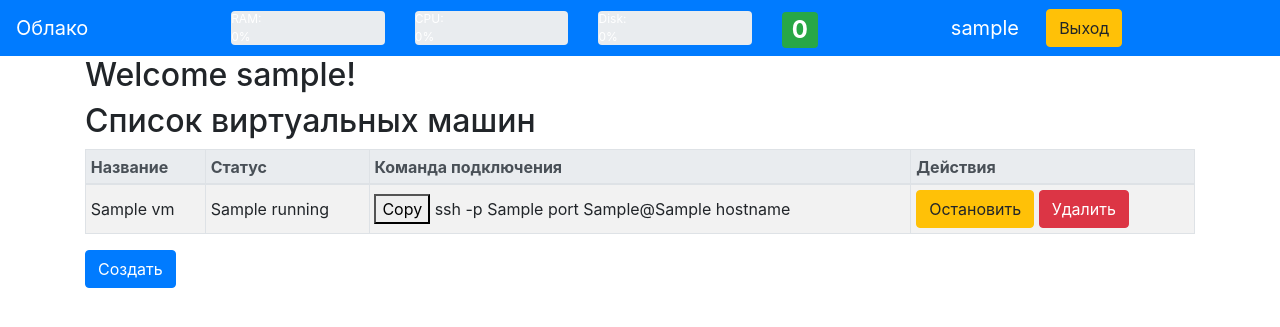
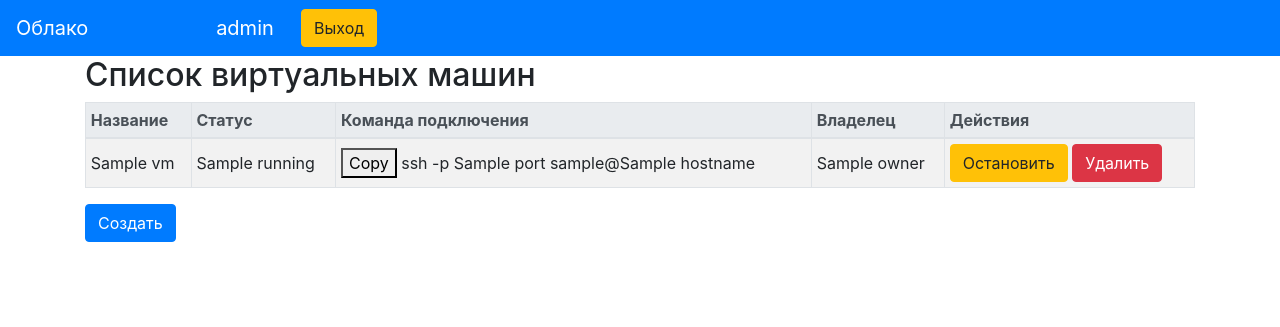
Before and after one commit to koroteevmv/cloud-panel, a Flask app: template app/templates/vm_list.html in a window 1280 px wide. Shown: the top 327 px of the page. Run offline with Flask 2, Linux system fonts and the light colour scheme; a user stored in the database is signed in; tables that the repository leaves empty hold one stand-in row (values such as "Sample post"); the template is opened without the code that fills it: values that come from a table or form of the project are taken from there, most other values are stand-ins (such as "Sample title", 1, 10 or a date in 2020); some libraries are stand-ins or nearby versions.

Commit message:
Добавлена ролевая модель

```diff
--- a/app/models.py
+++ b/app/models.py
@@ -1,20 +1,24 @@
 from datetime import datetime
 
 from flask_login import UserMixin
+from flask_sqlalchemy import SQLAlchemy
 from werkzeug.security import generate_password_hash, check_password_hash
 
-from app import db
+from app import app
+
+db = SQLAlchemy(app)
 
 
 class User(db.Model, UserMixin):
     __tablename__ = 'users'
     id = db.Column(db.Integer(), primary_key=True)
-    username = db.Column(db.String(50), nullable=False, unique=True)
-    email = db.Column(db.String(100), nullable=False, unique=True)
-    login_way = db.Column(db.String(100), nullable=False)
+    username = db.Column(db.String(100), nullable=False, unique=True)
+    email = db.Column(db.String(100), nullable=False)
+    login_way = db.Column(db.String(20), nullable=False)
     password_hash = db.Column(db.String(100), nullable=True)
     created_on = db.Column(db.DateTime(), default=datetime.utcnow)
     updated_on = db.Column(db.DateTime(), default=datetime.utcnow, onupdate=datetime.utcnow)
+    machines = db.relationship('Machine', backref='users', lazy=True)
 
     def __repr__(self):
         return "<{}:{}>".format(self.id, self.username)
@@ -29,4 +33,28 @@
         print(self.password_hash, generate_password_hash(password), password)
         return check_password_hash(self.password_hash, password)
 
-# TODO добавить таблицы образов и машин
+
+class Image(db.Model):
+    __tablename__ = 'images'
+    id = db.Column(db.Integer(), primary_key=True)
+    filename = db.Column(db.String(100), nullable=False, unique=True)
+    name = db.Column(db.String(100), nullable=False)
+    description = db.Column(db.String(1000), nullable=False)
+    username = db.Column(db.String(100), nullable=False)
+    created_on = db.Column(db.DateTime(), default=datetime.utcnow)
+    machines = db.relationship('Machine', backref='images', lazy=True)
+
+    def __repr__(self):
+        return f"{self.name}"
+
+
+class Machine(db.Model):
+    __tablename__ = 'machines'
+    id = db.Column(db.Integer(), primary_key=True)
+    name = db.Column(db.String(100), nullable=False)
+    id_string = db.Column(db.String(1000), nullable=False)
+    owner_id = db.Column(db.Integer, db.ForeignKey('users.id'), nullable=False)
+    image_id = db.Column(db.Integer, db.ForeignKey('images.id'), nullable=True)
+
+    def __repr__(self):
+        return f"{self.name}"
--- a/app/templates/main.html
+++ b/app/templates/main.html
@@ -24,35 +24,8 @@
 <nav class="navbar navbar-dark bg-primary">
     <a class="navbar-brand" href="/">Облако</a>
 
-{#    <div class="navbar-expand" id="navbarSupportedContent">#}
-{#        <ul class="navbar-nav mr-auto">#}
-{#            <li class="nav-item active">#}
-{#                <a class="nav-link" href="/index">Home <span class="sr-only">(current)</span></a>#}
-{#            </li>#}
-{##}
-{#            <li class="nav-item dropdown">#}
-{#                <a class="nav-link dropdown-toggle" href="#"#}
-{#                   id="navbarDropdown" role="button"#}
-{#                   data-toggle="dropdown" aria-haspopup="true"#}
-{#                   aria-expanded="false">#}
-{#                    Демо страницы#}
-{#                </a>#}
-{#                <div class="dropdown-menu" aria-labelledby="navbarDropdown">#}
-{#                    <a class="dropdown-item" href="/index">Главная</a>#}
-{#                    <div class="dropdown-divider"></div>#}
-{#                    <a class="dropdown-item" href="/web/1/wishes">Ввод хотелок</a>#}
-{#                    <a class="dropdown-item" href="/web/1/schemes/1/purchase/">Закупки</a>#}
-{#                    <a class="dropdown-item" href="/web/1/schemes/1/production">Производство</a>#}
-{#                    <a class="dropdown-item" href="/web/1/launch">Запуск</a>#}
-{#                    <div class="dropdown-divider"></div>#}
-{#                    <a class="dropdown-item" href="/web/1/bi">Аналитика</a>#}
-{#                    <a class="dropdown-item" href="/web/add_model">Новая модель</a>#}
-{#                </div>#}
-{#            </li>#}
-{#        </ul>#}
-{#    </div>#}
-
-    <div class="container w-75"><div class="row align-items-center w-100">
+    <div class="container w-75"><div class="row align-items-right w-100">
+    {% if admin %}
     <div class="col-sm">
 {#        <p>Использование памяти</p>#}
         <div class="progress"  style="height: 2.1rem;"
@@ -85,6 +58,10 @@
        <h2 class="m-0 align-middle"><a href="/" class="badge badge-success" id="running">0</a></h2>
     </div>
 
+    <div class="col-sm align-middle">
+       <h2 class="m-0 align-middle"><a href="/settings/" class="badge badge-success" id="running">Настройки</a></h2>
+    </div>
+    {% endif %}
 
     <div class="form-inline my-2 my-lg-0">
         {% if (current_user.is_authenticated) %}
@@ -114,56 +91,57 @@
 
 </div>
 
+{% if admin %}
+<script>
+    let mem_pg = document.getElementById("mem_pb");
+    let cpu_pg = document.getElementById("cpu_pb");
+    let disk_pg = document.getElementById("disk_pb");
+    let running = document.getElementById("running");
 
-{#<script>#}
-{#    let mem_pg = document.getElementById("mem_pb");#}
-{#    let cpu_pg = document.getElementById("cpu_pb");#}
-{#    let disk_pg = document.getElementById("disk_pb");#}
-{#    let running = document.getElementById("running");#}
-{##}
-{#    function get_params() {#}
-{#        fetch('/monitor/')#}
-{#            .then((response) => {#}
-{#                return response.json();#}
-{#            })#}
-{#            .then((data) => {#}
-{#                console.log(data);#}
-{##}
-{#                mem_pg.style.width = Math.max(20, data['mem_per']) + '%'    ;#}
-{#                mem_pg.innerText = "RAM: " + data['mem_per'] + '%';#}
-{#                if (data['mem_per'] > 90)#}
-{#                    mem_pg.className = "progress-bar bg-danger";#}
-{#                else if (data['mem_per'] > 50)#}
-{#                    mem_pg.className = "progress-bar bg-warning";#}
-{#                else if (data['mem_per'] <= 50)#}
-{#                    mem_pg.className = "progress-bar bg-success";#}
-{##}
-{#                disk_pg.style.width = Math.max(20, data['disk_per']) + '%';#}
-{#                disk_pg.innerText = "Disk: " + data['disk_per'] + '%';#}
-{#                if (data['disk_per'] > 90)#}
-{#                    disk_pg.className = "progress-bar bg-danger";#}
-{#                else if (data['disk_per'] > 50)#}
-{#                    disk_pg.className = "progress-bar bg-warning";#}
-{#                else if (data['disk_per'] <= 50)#}
-{#                    disk_pg.className = "progress-bar bg-success";#}
-{##}
-{#                cpu_pg.style.width = Math.max(20, data['cpu']) + '%';#}
-{#                cpu_pg.innerText = "CPU: " + data['cpu'] + '%';#}
-{#                if (data['cpu'] > 90)#}
-{#                    cpu_pg.className = "progress-bar bg-danger";#}
-{#                else if (data['cpu'] > 50)#}
-{#                    cpu_pg.className = "progress-bar bg-warning";#}
-{#                else if (data['cpu'] <= 50)#}
-{#                    cpu_pg.className = "progress-bar bg-success";#}
-{##}
-{#                running.innerText = data['running'];#}
-{#            });#}
-{#    }#}
-{##}
-{#    get_params();#}
-{#    setInterval(get_params, 2000);#}
-{##}
-{#</script>#}
+    function get_params() {
+        fetch('/monitor/')
+            .then((response) => {
+                return response.json();
+            })
+            .then((data) => {
+                console.log(data);
+
+                mem_pg.style.width = Math.max(20, data['mem_per']) + '%'    ;
+                mem_pg.innerText = "RAM: " + data['mem_per'] + '%';
+                if (data['mem_per'] > 90)
+                    mem_pg.className = "progress-bar bg-danger";
+                else if (data['mem_per'] > 50)
+                    mem_pg.className = "progress-bar bg-warning";
+                else if (data['mem_per'] <= 50)
+                    mem_pg.className = "progress-bar bg-success";
+
+                disk_pg.style.width = Math.max(20, data['disk_per']) + '%';
+                disk_pg.innerText = "Disk: " + data['disk_per'] + '%';
+                if (data['disk_per'] > 90)
+                    disk_pg.className = "progress-bar bg-danger";
+                else if (data['disk_per'] > 50)
+                    disk_pg.className = "progress-bar bg-warning";
+                else if (data['disk_per'] <= 50)
+                    disk_pg.className = "progress-bar bg-success";
+
+                cpu_pg.style.width = Math.max(20, data['cpu']) + '%';
+                cpu_pg.innerText = "CPU: " + data['cpu'] + '%';
+                if (data['cpu'] > 90)
+                    cpu_pg.className = "progress-bar bg-danger";
+                else if (data['cpu'] > 50)
+                    cpu_pg.className = "progress-bar bg-warning";
+                else if (data['cpu'] <= 50)
+                    cpu_pg.className = "progress-bar bg-success";
+
+                running.innerText = data['running'];
+            });
+    }
+
+    get_params();
+    setInterval(get_params, 2000);
+
+</script>
+{% endif %}
 
 </body>
 </html>
--- a/app/templates/vm_list.html
+++ b/app/templates/vm_list.html
@@ -1,7 +1,7 @@
 {% extends "main.html" %}
 {% block content %}
 
-    <h2>Welcome {{ current_user.username }}!</h2>
+{#    <h4>Добро пожаловть, {{ current_user.username }}!</h4>#}
     <h2>Список виртуальных машин</h2>
 
     <table class="table table-striped table-bordered table-sm table-hover">
@@ -10,6 +10,7 @@
             <th scope="col">Название</th>
             <th scope="col">Статус</th>
             <th scope="col">Команда подключения</th>
+            <th scope="col">Владелец</th>
             <th scope="col">Действия</th>
         </tr>
         </thead>
@@ -20,12 +21,13 @@
                 <td class="align-middle">{{ vm.running }}</td>
                 <td class="align-middle">
                     {% if vm.running %}
-                        <button onclick="copyToClipBoard('ssh -p {{ vm.port }} {{ user }}@{{ hostname }}')">Copy</button>
+                        <button onclick="copyToClipBoard('ssh -p {{ vm.port }} {{ vm.username }}@{{ hostname }}')">Copy</button>
                         <span id="{{ vm.id }}_connection_string">
-                            ssh -p {{ vm.port }} {{ vm_user }}@{{ hostname }}
+                            ssh -p {{ vm.port }} {{ vm.username }}@{{ hostname }}
                         </span>
                     {% endif %}
                 </td>
+                <td class="align-middle">{{ vm.owner }}</td>
                 <td class="align-middle">
                     {% if vm.running %}
                         <a class="btn btn-warning" href="/stop/{{ vm.id }}"> Остановить </a>
--- a/config.py
+++ b/config.py
@@ -13,8 +13,10 @@
 SQLALCHEMY_DATABASE_URI = 'sqlite:///sqlite_db'
 SECRET_KEY = 'a really really really really long secret key'
 
+ADMIN_NAME = 'admin'
+
 image_folder = './images/'
 low_port = 40000
 high_port = 50000
-user = 'user'
-hostname = '77.37.204.9'
+DEFAULT_USERNAME = 'user'
+HOSTNAME = '77.37.204.9'
--- a/runner.py
+++ b/runner.py
@@ -1,6 +1,25 @@
 from app import db, app
+from app.models import Machine, Image, User
+from config import ADMIN_NAME
+import logging
 
-db.create_all()
+def rescan_db():
+    db.create_all()
+    logging.warning("Created new DB fixture")
+    if not db.session.query(User).filter(User.username == ADMIN_NAME).first():
+        admin = User(
+            username=ADMIN_NAME,
+            email='koroteevmv@gmail.com',
+            login_way='passwd',
+            password_hash='pbkdf2:sha256:150000$BgkwVsF1$deb03f980b8d063888d4e7aa5af08333b8fbbbd6b159c5f8acf46f4c4e50594d'
+        )
+        db.session.add(admin)
+    db.session.commit()
+    logging.info("Created new DB fixture")
+
+
+rescan_db()
+
 
 if __name__ == '__main__':
     app.run(host='0.0.0.0', debug=False, ssl_context='adhoc')
```
Also changed, not shown: app/__init__.py (+68 -6 lines), app/templates/settings.html (added, +33 -0 lines), app/views.py (+57 -31 lines), 1 other file.
